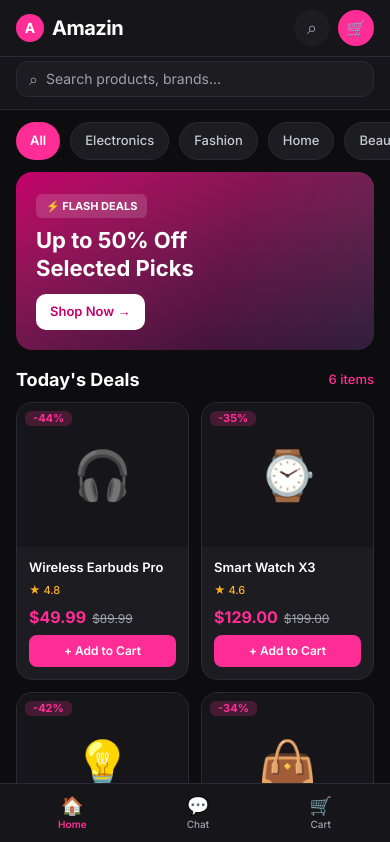
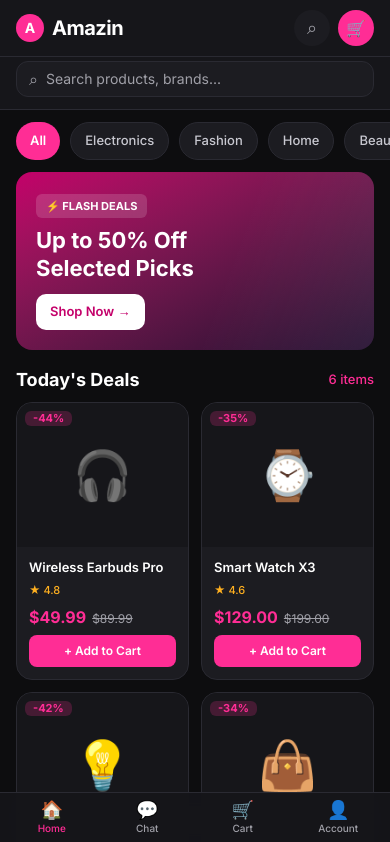
Before and after one commit to cmcvay-cmd/amazin-store, a Next.js app: page / in a window 390 px wide. Shown: the top 842 px of the page. Built offline with nearby package versions, Linux system fonts and the light colour scheme.

Commit message:
Update BottomNav.tsx

```diff
--- a/src/components/BottomNav.tsx
+++ b/src/components/BottomNav.tsx
@@ -2,63 +2,44 @@
 
 import Link from "next/link";
 import { usePathname } from "next/navigation";
-import { useEffect, useState } from "react";
 import { useCart } from "@/context/CartContext";
-import { isAdminAuthenticated } from "@/lib/admin-auth";
 
-const publicItems = [
+const tabs = [
   { href: "/", label: "Home", icon: "🏠" },
   { href: "/chat", label: "Chat", icon: "💬" },
   { href: "/cart", label: "Cart", icon: "🛒" },
+  { href: "/account", label: "Account", icon: "👤" },
 ];
 
 export default function BottomNav() {
   const pathname = usePathname();
   const { totalItems } = useCart();
-  const [showAdmin, setShowAdmin] = useState(false);
 
-  useEffect(() => {
-    setShowAdmin(isAdminAuthenticated());
-    const onFocus = () => setShowAdmin(isAdminAuthenticated());
-    window.addEventListener("focus", onFocus);
-    return () => window.removeEventListener("focus", onFocus);
-  }, [pathname]);
-
-  const items = showAdmin
-    ? [
-        ...publicItems,
-        { href: "/admin", label: "Admin", icon: "⚙️" },
-        { href: "/admin/chat", label: "Inbox", icon: "📥" },
-      ]
-    : publicItems;
+  if (pathname?.startsWith("/admin")) return null;
 
   return (
-    <nav className="fixed bottom-0 left-0 right-0 z-40 border-t border-[var(--border-subtle)] bg-[var(--bg-elevated)] pb-[env(safe-area-inset-bottom)] md:hidden">
-      <div className="mx-auto flex h-[60px] max-w-lg items-center justify-around px-2">
-        {items.map((item) => {
+    <nav className="fixed bottom-0 left-0 right-0 z-50 border-t border-[var(--border-subtle)] bg-[var(--bg-elevated)]/95 backdrop-blur-md md:hidden">
+      <div className="mx-auto flex max-w-6xl items-stretch justify-around px-1 pb-[env(safe-area-inset-bottom)]">
+        {tabs.map((tab) => {
           const active =
-            item.href === "/"
+            tab.href === "/"
               ? pathname === "/"
-              : pathname.startsWith(item.href.split("#")[0]);
+              : pathname?.startsWith(tab.href);
           return (
             <Link
-              key={item.href}
-              href={item.href}
-              className={`relative flex flex-col items-center gap-0.5 px-3 py-1 transition-transform active:scale-95 ${
-                active ? "text-[var(--accent-pink)]" : "text-[var(--text-muted)]"
+              key={tab.href}
+              href={tab.href}
+              className={`relative flex flex-1 flex-col items-center gap-0.5 py-2 text-[10px] font-medium transition-colors ${
+                active
+                  ? "text-[var(--accent-pink)]"
+                  : "text-[var(--text-muted)]"
               }`}
             >
-              <span className="text-lg leading-none">{item.icon}</span>
-              <span
-                className={`text-[10px] ${
-                  active ? "font-semibold" : "font-medium"
-                }`}
-              >
-                {item.label}
-              </span>
-              {item.href === "/cart" && totalItems > 0 && (
-                <span className="absolute right-1 top-0 flex h-4 min-w-4 items-center justify-center rounded-full bg-[var(--accent-pink)] px-1 text-[9px] font-bold text-white">
-                  {totalItems}
+              <span className="text-lg leading-none">{tab.icon}</span>
+              <span>{tab.label}</span>
+              {tab.href === "/cart" && totalItems > 0 && (
+                <span className="absolute right-[18%] top-1 flex h-4 min-w-4 items-center justify-center rounded-full bg-[var(--accent-pink)] px-1 text-[9px] font-bold text-white">
+                  {totalItems > 99 ? "99+" : totalItems}
                 </span>
               )}
             </Link>
```
